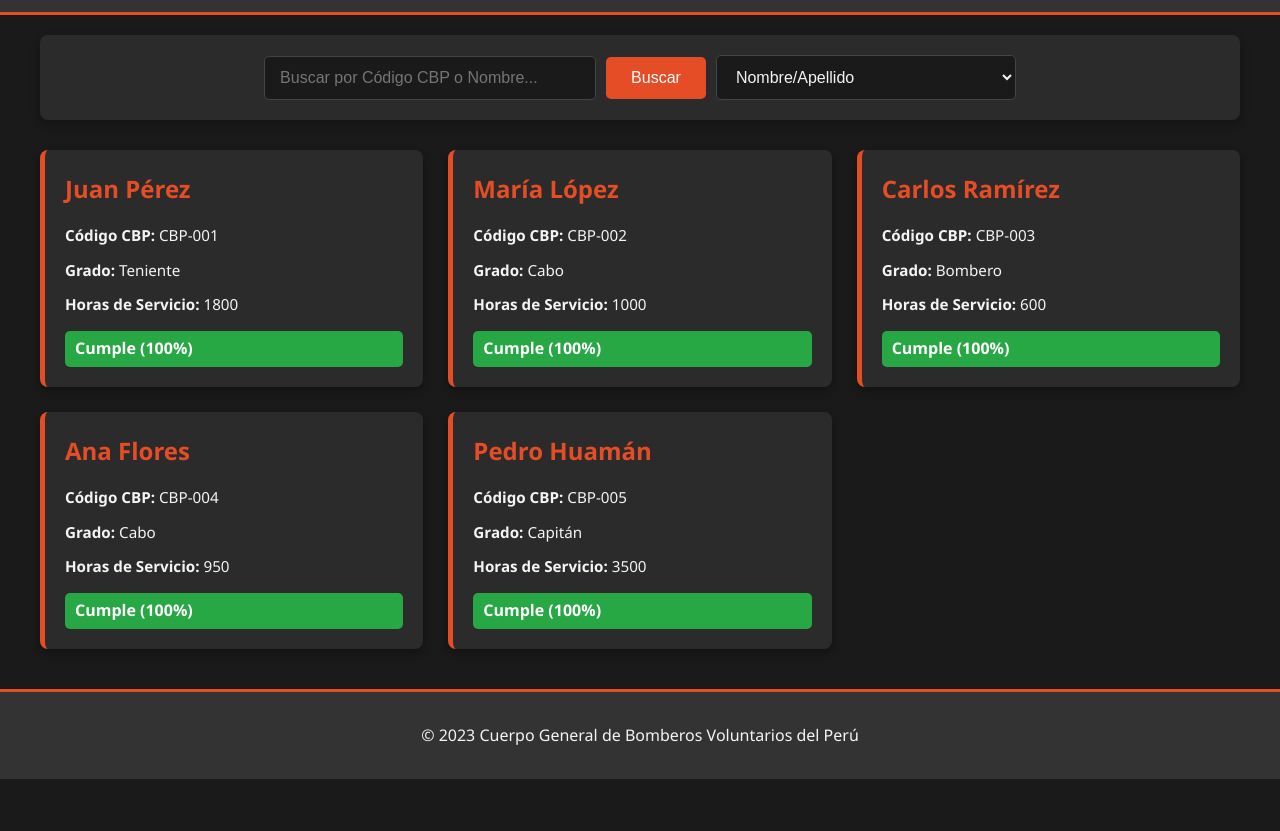
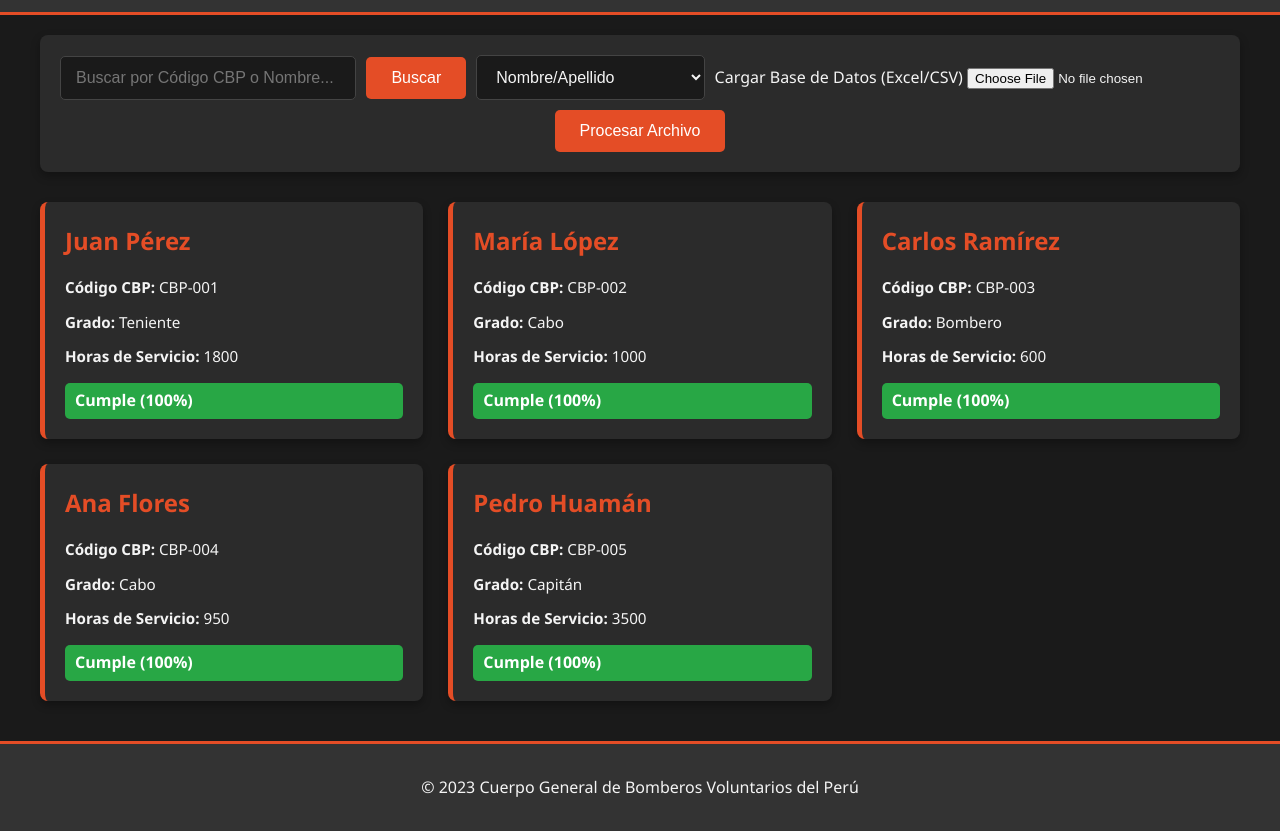
Before and after one commit to NeryDragon/bomberos-app, a plain HTML site: page index.html in a window 1280 px wide. Shown: the part 78-909 px from the top of the page. Before the commit the page ends 857 px from the top, so only its background shows below. Drawn offline with Linux system fonts and the light colour scheme.

Commit message:
Update index.html

```diff
--- a/index.html
+++ b/index.html
@@ -7,6 +7,10 @@
     <link rel="stylesheet" href="style.css">
     <!-- Icono de Font Awesome para una "X" de cerrar en el modal -->
     <link rel="stylesheet" href="https://cdnjs.cloudflare.com/ajax/libs/font-awesome/6.0.0-beta3/css/all.min.css">
+
+    <script src="https://cdnjs.cloudflare.com/ajax/libs/xlsx/0.17.0/xlsx.full.min.js"></script>
+    <script src="script.js"></script>
+
 </head>
 <body>
     <header class="header">
@@ -24,6 +28,13 @@
                 <option value="nombre">Nombre/Apellido</option>
                 <option value="codigoCBP">Código CBP</option>
             </select>
+
+            <label for="excel-file-input" class="file-input-label">
+                <span id="file-name-display">Cargar Base de Datos (Excel/CSV)</span>
+                <input type="file" id="excel-file-input" accept=".xlsx, .xls, .csv" class="hidden-file-input">
+            </label>
+            <button id="load-excel-button" class="search-button">Procesar Archivo</button>
+
         </div>
 
         <div id="results-container" class="results-container">
```
